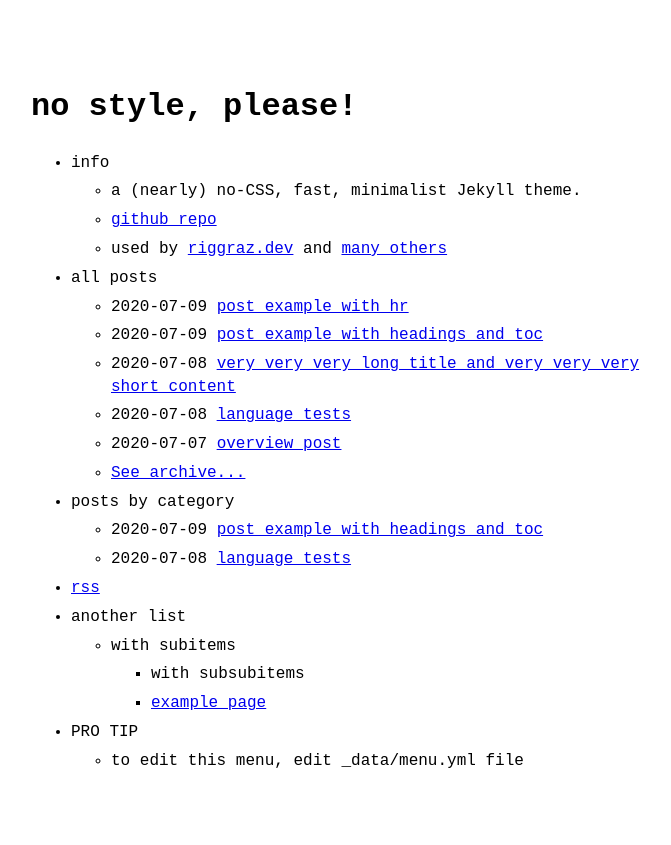
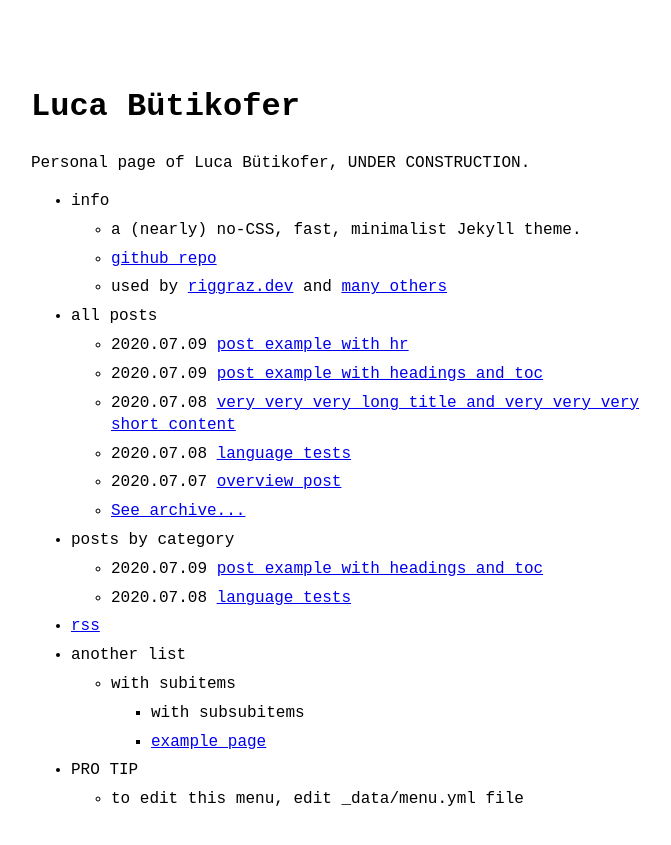
Before and after one commit to lucabutikofer/lucabutikofer.github.io, a Jekyll site: the page built from index.md, in a window 1280 px wide. Shown: the top 845 px of the page, without its empty margins (289-960 px from the left). Built offline with Jekyll 4.4.1, drawn with Linux system fonts in a browser that asks for light colours.

Commit message:
Update _config.yml

```diff
--- a/_config.yml
+++ b/_config.yml
@@ -1,10 +1,10 @@
-title: no style, please! # name of the site
-author: Riccardo Graziosi # name of site's author
-email: riccardo.graziosi97@gmail.com # email of site's author
-url: https://riggraz.dev # root address of the site
-baseurl: "/no-style-please" # subpath of the site, e.g. "/blog" (leave it blank "" if you're site shouldn't use a subpath)
+title: Luca Bütikofer # name of the site
+author: Luca Bütikofer # name of site's author
+email: lucabutikofer@gmail.com # email of site's author
+# url: https://riggraz.dev # root address of the site
+baseurl: "" # subpath of the site, e.g. "/blog" (leave it blank "" if you're site shouldn't use a subpath)
 description: > # description of the site (multiple lines allowed)
-  A (nearly) no-CSS, fast, minimalist Jekyll theme.
+  Personal page of Luca Bütikofer, UNDER CONSTRUCTION.
 
 permalink: /:slug.html
 
@@ -16,8 +16,8 @@ theme: no-style-please # if you are using GitHub Pages, change it to remote_them
 theme_config:
   appearance: "auto" # can be "light", "dark" or "auto"
   back_home_text: ".." # customize text for homepage link in post layout
-  date_format: "%Y-%m-%d" # customize how date is formatted
-  show_description: false # show blog description in home page
+  date_format: "%Y.%m.%d" # customize how date is formatted
+  show_description: true # show blog description in home page
 
 sass:
   style: :compressed
```
